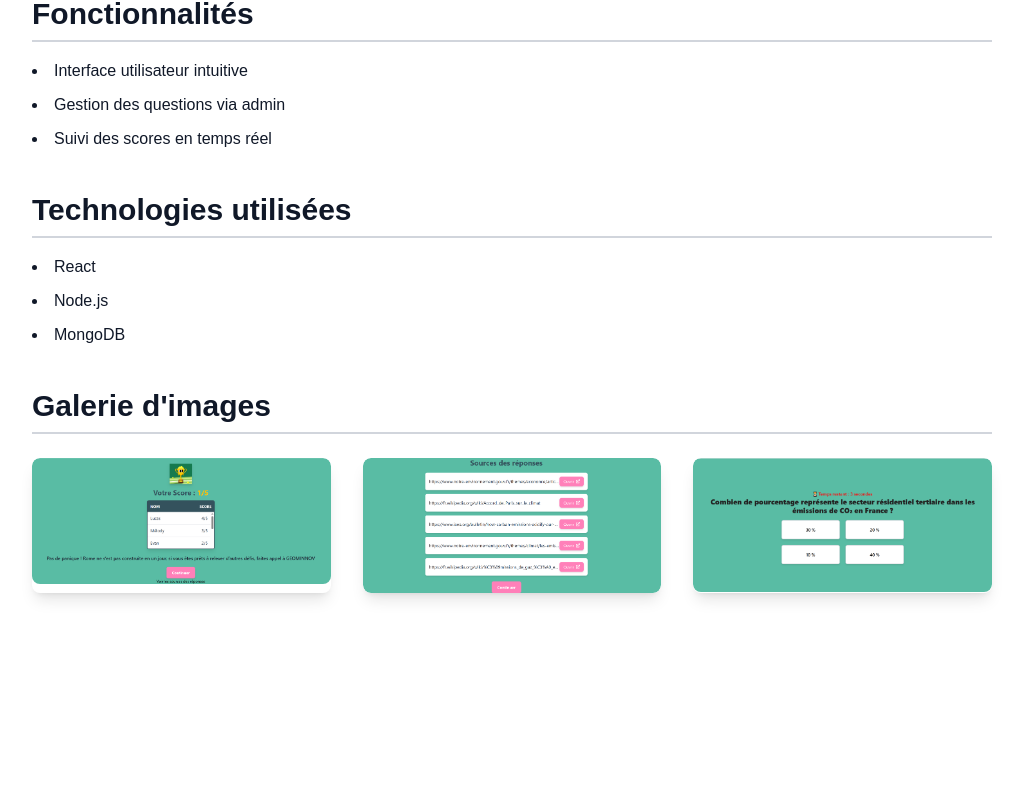
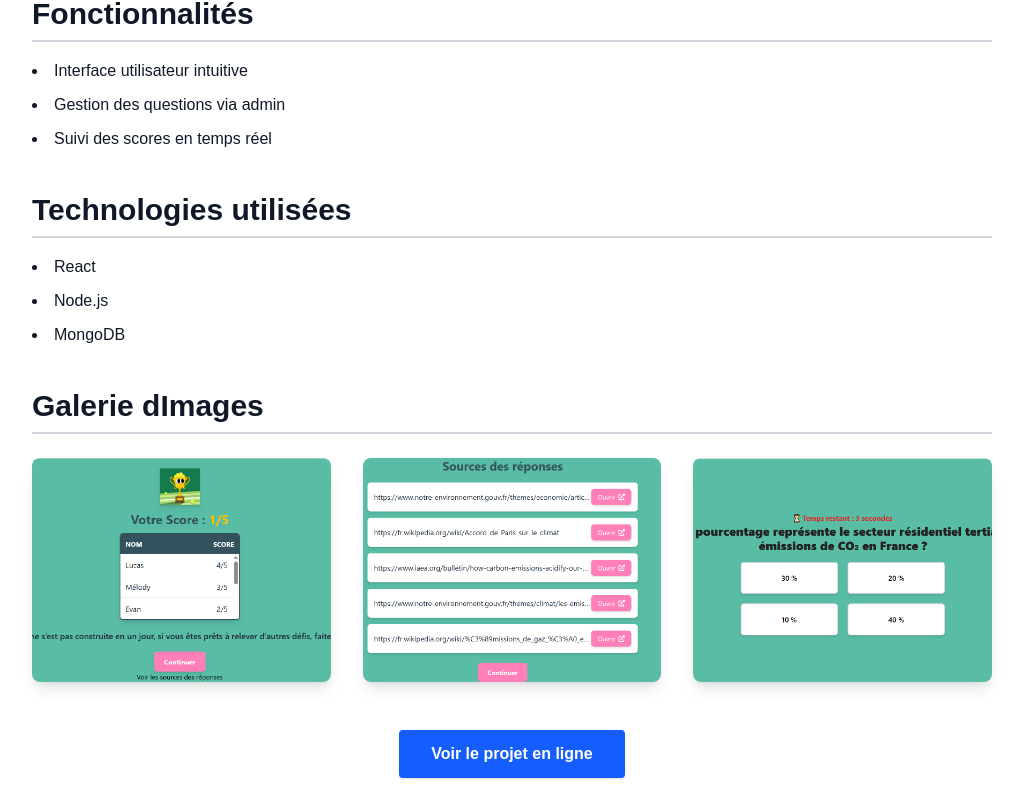
Before and after one commit to MOUFTAOU-Hanane/portfolio_nestjs, a Next.js app: page /projects/application-quiz in a window 1280 px wide. Shown: the part 416-1226 px from the top of the page, without its empty margins (128-1151 px from the left). Before the commit the page ends 1081 px from the top, so only its background shows below. Built offline with nearby package versions, Linux system fonts and the light colour scheme.

Commit message:
first commit

```diff
--- a/app/projects/[slug]/page.tsx
+++ b/app/projects/[slug]/page.tsx
@@ -1,44 +1,22 @@
+// app/projects/[slug]/page.tsx
 import projects from '../../../data/projects.json';
-import Image from 'next/image';
-import { notFound } from 'next/navigation';
 
-// Définition du type pour les paramètres
-interface Params {
-  slug: string;
-}
-
-// Cette fonction génère les chemins dynamiques pour la génération statique
 export async function generateStaticParams() {
   return projects.map((project) => ({
     slug: project.slug,
   }));
 }
 
-// Définition du type du projet
-interface Project {
-  slug: string;
-  title: string;
-  description: string;
-  details: {
-    contexte: string;
-    fonctionnalites: string[];
-    technologies: string[];
-    lien?: string;
-    images?: string[];
-  };
-}
-
-// ✅ Version simple, sûre, sans conflit de typage
-export default function ProjectPage({ params }: { params: Params }) {
-  // Utilisation correcte de params
-  const { slug } = params;
-
-  // Recherche du projet correspondant au slug
+export default async function ProjectPage({ params }: { params: { slug: string } }) {
+  const { slug } = params; // params est maintenant un objet déjà résolu ici
   const project = projects.find((p) => p.slug === slug);
 
-  // Si le projet n'est pas trouvé, retourner une erreur 404
   if (!project) {
-    notFound();
+    return (
+      <div className="max-w-4xl mx-auto p-8 text-center text-red-600 font-semibold">
+        Projet non trouvé
+      </div>
+    );
   }
 
   return (
@@ -60,7 +38,7 @@ export default function ProjectPage({ params }: { params: Params }) {
           Fonctionnalités
         </h2>
         <ul className="list-disc list-inside space-y-2 text-base leading-relaxed">
-          {project.details.fonctionnalites.map((fct: string, i: number) => (
+          {project.details.fonctionnalites.map((fct, i) => (
             <li key={i}>{fct}</li>
           ))}
         </ul>
@@ -72,7 +50,7 @@ export default function ProjectPage({ params }: { params: Params }) {
           Technologies utilisées
         </h2>
         <ul className="list-disc list-inside space-y-2 text-base leading-relaxed">
-          {project.details.technologies.map((tech: string, i: number) => (
+          {project.details.technologies.map((tech, i) => (
             <li key={i}>{tech}</li>
           ))}
         </ul>
@@ -81,25 +59,39 @@ export default function ProjectPage({ params }: { params: Params }) {
       {/* Galerie d'images */}
       <section className="mb-10">
         <h2 className="text-3xl font-semibold mb-6 border-b-2 border-gray-300 pb-2">
-          Galerie d&apos;images
+          Galerie dImages
         </h2>
         <div className="grid grid-cols-1 sm:grid-cols-2 md:grid-cols-3 gap-8">
-          {project.details.images?.map((img: string, i: number) => (
+          {project.details.images?.map((img, i) => (
             <div
               key={i}
               className="overflow-hidden rounded-lg shadow-lg transform hover:scale-105 transition-transform duration-300"
             >
-              <Image
+              <img
                 src={img}
                 alt={`${project.title} image ${i + 1}`}
-                className="rounded-lg object-cover"
-                width={400}
-                height={224}
+                className="w-full h-56 object-cover"
+                loading="lazy"
+                decoding="async"
               />
             </div>
           ))}
         </div>
       </section>
+
+      {/* Lien vers le projet */}
+      {project.details.lien && (
+        <section className="mt-12 text-center">
+          <a
+            href={project.details.lien}
+            target="_blank"
+            rel="noopener noreferrer"
+            className="inline-block bg-blue-600 hover:bg-blue-700 text-white font-semibold py-3 px-8 rounded shadow transition-colors duration-300"
+          >
+            Voir le projet en ligne
+          </a>
+        </section>
+      )}
     </main>
   );
 }
--- a/components/ProjectCard.tsx
+++ b/components/ProjectCard.tsx
@@ -1,7 +1,7 @@
 import Link from 'next/link';
-import Image from 'next/image'; // Importation du composant Image de Next.js
+import Image from 'next/image'; // Importer le composant Image de Next.js
 
-// Définition de l'interface Project dans le même fichier
+// Définition de l'interface pour un projet
 interface Project {
   slug: string;
   title: string;
@@ -22,6 +22,7 @@ interface Project {
 export default function ProjectCard({ project }: { project: Project }) {
   if (!project) return null;
 
+  // Choisir l'image supplémentaire
   const firstExtraImage =
     project.details.images?.[0] ||
     project.details.ancienSiteImages?.[0] ||
```
Also changed, not shown: data/projects.json (+2 -5 lines).
